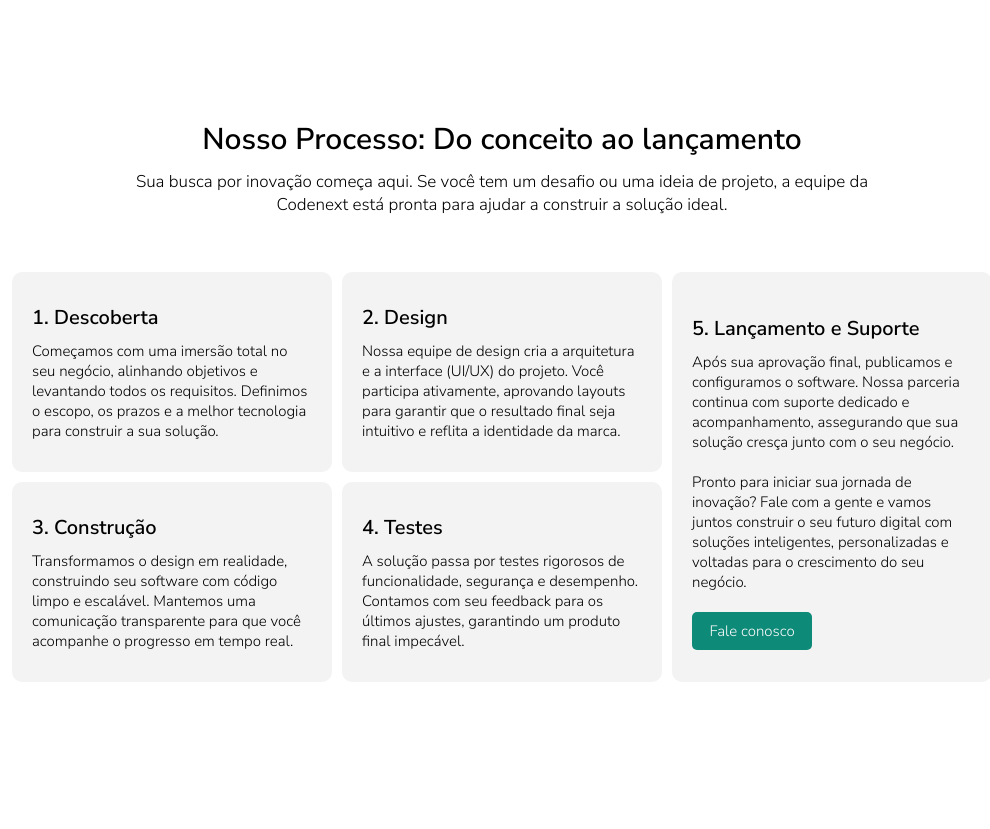
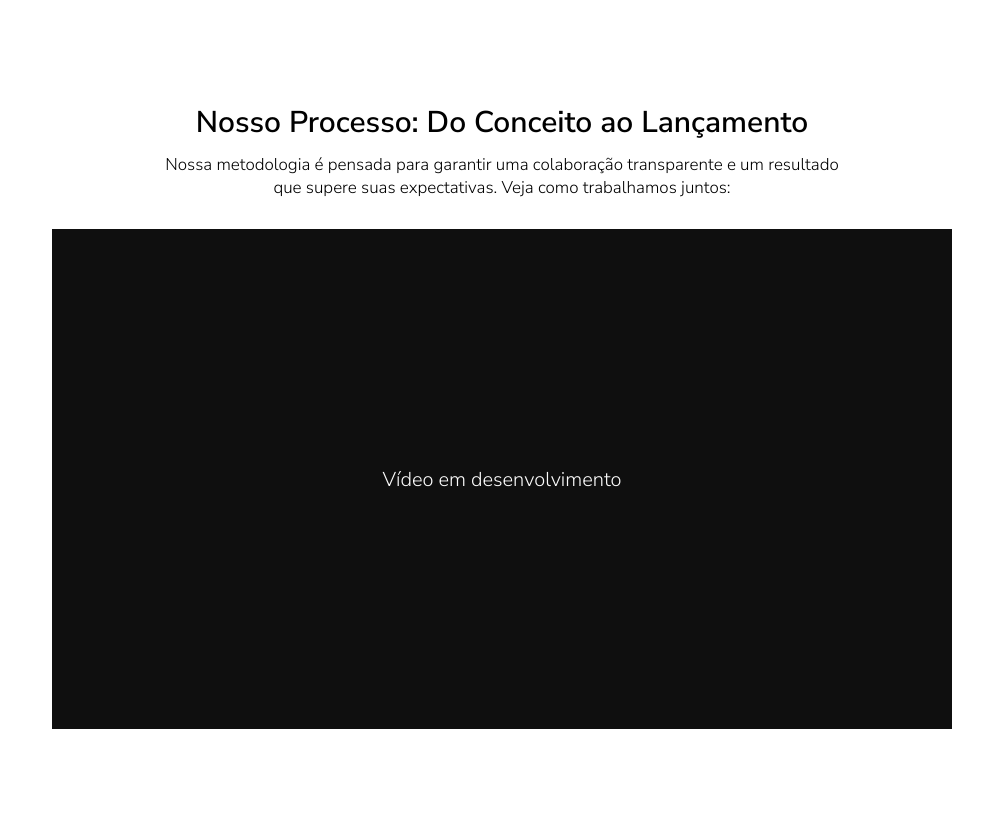
Before and after one commit to codenextofc/website, a plain HTML site: page html/home.html in a window 1280 px wide. Shown: the part 1927-2756 px from the top of the page, without its empty margins (138-1128 px from the left). Drawn offline with Linux system fonts and the light colour scheme; a web font is replaced by a local one.

Commit message:
Trocado seção grid por seção com vídeo

```diff
--- a/css/home.css
+++ b/css/home.css
@@ -6,6 +6,7 @@
   box-sizing: border-box;
   font-family: "Nunito Sans";
   font-weight: 300;
+  scroll-behavior: smooth;
 }
 
 hr {
@@ -40,6 +41,10 @@ hr {
   margin-right: 2px;
 }
 
+.nav-button-wrapper a{
+  text-decoration: none;
+}
+
 .nav-links {
   display: flex;
   align-items: center;
@@ -51,6 +56,10 @@ hr {
   padding: 12px;
   color: #0e8a78;
   text-decoration: none;
+}
+
+.nav-link:hover{
+  text-decoration: underline;
 }
 
 .nav-link p{
@@ -70,6 +79,10 @@ hr {
   display: flex;
   justify-content: center;
   align-items: center;
+}
+
+.btn-contact:hover{
+  background-color: #047060;
 }
 
 .hero {
@@ -166,13 +179,23 @@ hr {
 .btn-outline {
   border-radius: 5px;
   font-size: 17px;
-  height: 50px;
-  width: 150px;
+  height: 40px;
+  width: 120px;
   border: 2px solid #0e8a78;
   background-color: transparent;
   color: #0e8a78;
   font-weight: 600;
   cursor: pointer;
+}
+
+.btn-outline:hover{
+  color: #FCFCFC;
+  background-color: #0e8a78;
+  transition: all 0.1s ease-in;
+}
+
+.btn-outline:not(:hover){
+  transition: all ease-out 0.1s;
 }
 
 .section-products {
@@ -287,159 +310,49 @@ hr {
   font-size: 17px;
 }
 
-.section-client{
-   padding: 0 150px;
-   margin-bottom: 150px;
+.section-video{
+  margin: 120px 0;
+  padding: 0 100px;
 }
 
-.client-container{
-  height: 200px;
-  flex-direction: column;
+.video-container{
   display: flex;
   justify-content: center;
   align-items: center;
+  flex-direction: column;
 }
 
-.client-title{
-  text-align: center;
+.video-title{
   padding: 10px 0;
+  font-weight: 600;
   font-size: 30px;
-  font-weight: 600;
 }
 
-.client-subtitle{
+.video-subtitle{
+  padding-bottom: 30px;
+  font-size: 17px;
+  max-width: 700px;
   text-align: center;
-  padding-bottom: 20px;
-  font-size: 17px;
-  max-width: 800px;
 }
 
-.client-grid-container{
-  height: 410px;
-  display: grid;
-  grid-template-columns: repeat(3, 1fr);
-  grid-template-rows: 200px 200px;
-  column-gap: 10px;
-  row-gap: 10px;
+.video-wrapper{
+  justify-content: center;
+  text-align: center;
+  align-items: center;
+  display: flex;
+  height: 500px;
+  width: 900px;
+  background-color: #0f0f0f;
 }
 
-.client-grid1{
-  flex-direction: column;
-  padding: 20px;
-  justify-content: center;
-  display: flex;
-  border-radius: 10px;
-  background-color: #f3f3f3;
-}
-
-.client-grid2{
-  flex-direction: column;
-  padding: 20px;
-  justify-content: center;
-  display: flex;
-  border-radius: 10px;
-  background-color: #f3f3f3;
-}
-
-.client-grid3{
-  flex-direction: column;
-  padding: 20px;
-  justify-content: center;
-  display: flex;
-  border-radius: 10px;
-  background-color: #f3f3f3;
-  height: 205%;
-}
-
-.client-grid4{
-  flex-direction: column;
-  padding: 20px;
-  justify-content: center;
-  display: flex;
-  border-radius: 10px;
-  background-color: #f3f3f3;
-}
-
-.client-grid5{
-  flex-direction: column;
-  padding: 20px;
-  justify-content: center;
-  display: flex;
-  border-radius: 10px;
-  background-color: #f3f3f3;
-}
-
-.client-grid1-title{
-  font-weight: 600;
-  padding: 10px 0;
+.video-wrapper-title{
+  cursor: default;
   font-size: 20px;
-}
-
-.client-grid1-subtitle{
-  padding-bottom: 10px;
-  font-size: 15px;
-}
-
-.client-grid2-title{
-  font-weight: 600;
-  padding: 10px 0;
-  font-size: 20px;
-}
-
-.client-grid2-subtitle{
-  padding-bottom: 10px;
-  font-size: 15px;
-}
-
-.client-grid3-subtitle{
-  padding-bottom: 20px;
-  font-size: 15px;
-}
-
-.client-grid3-title{
-  font-weight: 600;
-  padding: 10px 0;
-  font-size: 20px;
-}
-
-.client-grid4-title{
-  font-weight: 600;
-  padding: 10px 0;
-  font-size: 20px;
-}
-
-.client-grid4-subtitle{
-  padding-bottom: 10px;
-  font-size: 15px;
-}
-
-.client-grid5-title{
-  font-weight: 600;
-  padding: 10px 0;
-  font-size: 20px;
-}
-
-.client-grid5-subtitle{
-  padding-bottom: 10px;
-  font-size: 15px;
-}
-
-.btn-contact2{
-    border-radius: 5px;
-  font-size: 15px;
-  width: 120px;
-  padding: 9px;
-  background-color: #0e8a78;
   color: #FCFCFC;
-  border: none;
-  cursor: pointer;
-  display: flex;
-  justify-content: center;
-  align-items: center;
 }
 
 .section-form{
-  margin-bottom: 120px;
+  margin-bottom: 60px;
   padding: 0 100px;
 }
 
@@ -478,23 +391,23 @@ hr {
 }
 
 .input-row1{
-  padding-bottom: 15px;
+  padding-bottom: 10px;
 }
 
 .input-row2{
-  padding-bottom: 15px;
+  padding-bottom: 10px;
 }
 
 .input-row3{
-  padding-bottom: 15px;
+  padding-bottom: 10px;
 }
 
 .input-row4{
-  padding-bottom: 15px;
+  padding-bottom: 10px;
 }
 
 .input-row5{
-  padding-bottom: 15px;
+  padding-bottom: 10px;
 }
 
 .input-row6{
@@ -511,7 +424,7 @@ hr {
   background-color: #f3f3f3;
   padding: 10px;
   width: 25vw;
-  height: 50px;
+  height: 40px;
 }
 
 .lastname{
@@ -524,7 +437,7 @@ hr {
   background-color: #f3f3f3;
   padding: 10px;
   width: 25vw;
-  height: 50px;
+  height: 40px;
 }
 
 .enterprise{
@@ -537,7 +450,7 @@ hr {
   background-color: #f3f3f3;
   padding: 10px;
   width: 50.5vw;
-  height: 50px;
+  height: 40px;
 }
 
 .enterprise-niche{
@@ -550,7 +463,7 @@ hr {
   background-color: #f3f3f3;
   padding: 10px;
   width: 50.5vw;
-  height: 50px;
+  height: 40px;
 }
 
 .telephone{
@@ -563,7 +476,7 @@ hr {
   background-color: #f3f3f3;
   padding: 10px;
   width: 50.5vw;
-  height: 50px;
+  height: 40px;
 }
 
 .email{
@@ -576,7 +489,7 @@ hr {
   background-color: #f3f3f3;
   padding: 10px;
   width: 50.5vw;
-  height: 50px;
+  height: 40px;
 }
 
 #describe{
@@ -621,6 +534,10 @@ hr {
   justify-content: center;
 }
 
+.footer-firts-links a:hover{
+  text-decoration: underline;
+}
+
 .footer-firts-links li{
     padding: 0 10px;
 }
@@ -639,6 +556,10 @@ hr {
   justify-content: center;
 }
 
+.footer-second-links a:hover{
+  text-decoration: underline;
+}
+
 .footer-second-links li{
     padding: 0 10px;
 }
--- a/html/home.html
+++ b/html/home.html
@@ -21,7 +21,7 @@
             <a class="nav-link" href="/html/cursos.html"><p>Cursos</p></a>
           </nav>
           <div class="nav-button-wrapper">
-            <button class="btn-contact">Fale Conosco</button>
+            <a href="#form-link"><button class="btn-contact">Fale Conosco</button></a>
           </div>
         </div>
       </div>
@@ -81,39 +81,16 @@
         </div>
       </div>
     </section>
-    <section class="section-client">
-      <div class="client-container">
-        <p class="client-title">Nosso Processo: Do conceito ao lançamento</p>
-        <p class="client-subtitle">Sua busca por inovação começa aqui. Se você tem um desafio ou uma ideia de projeto, a equipe da Codenext está pronta para ajudar a construir a solução ideal.</p>
+    <section class="section-video">
+      <div class="video-container">
+        <p class="video-title">Nosso Processo: Do Conceito ao Lançamento</p>
+        <p class="video-subtitle">Nossa metodologia é pensada para garantir uma colaboração transparente e um resultado que supere suas expectativas. Veja como trabalhamos juntos:</p>
+      <div class="video-wrapper">
+        <p class="video-wrapper-title">Vídeo em desenvolvimento</p>
       </div>
-      <div class="client-grid-container">
-        <div class="client-grid1">
-          <div>
-            <p class="client-grid1-title">1. Descoberta</p>
-            <p class="client-grid1-subtitle">Começamos com uma imersão total no seu negócio, alinhando objetivos e levantando todos os requisitos. Definimos o escopo, os prazos e a melhor tecnologia para construir a sua solução.</p>
-          </div>
-        </div>
-        <div class="client-grid2">
-          <p class="client-grid2-title">2. Design</p>
-          <p class="client-grid2-subtitle">Nossa equipe de design cria a arquitetura e a interface (UI/UX) do projeto. Você participa ativamente, aprovando layouts para garantir que o resultado final seja intuitivo e reflita a identidade da marca.</p>
-        </div>
-        <div class="client-grid3">
-          <p class="client-grid3-title">5. Lançamento e Suporte</p>
-          <p class="client-grid3-subtitle">Após sua aprovação final, publicamos e configuramos o software. Nossa parceria continua com suporte dedicado e acompanhamento, assegurando que sua solução cresça junto com o seu negócio.</p>
-          <p class="client-grid3-subtitle">Pronto para iniciar sua jornada de inovação? Fale com a gente e vamos juntos construir o seu futuro digital com soluções inteligentes, personalizadas e voltadas para o crescimento do seu negócio.</p>
-          <button class="btn-contact2">Fale conosco</button>
-        </div>
-        <div class="client-grid4">
-          <p class="client-grid4-title">3. Construção</p>
-          <p class="client-grid4-subtitle">Transformamos o design em realidade, construindo seu software com código limpo e escalável. Mantemos uma comunicação transparente para que você acompanhe o progresso em tempo real.</p>
-        </div>
-        <div class="client-grid5">
-          <p class="client-grid5-title">4. Testes</p>
-          <p class="client-grid5-subtitle">A solução passa por testes rigorosos de funcionalidade, segurança e desempenho. Contamos com seu feedback para os últimos ajustes, garantindo um produto final impecável.</p>
-        </div>
       </div>
     </section>
-    <section class="section-form">
+    <section id="form-link" class="section-form">
       <div class="form-container">
         <p class="form-title">Entre em contato conosco</p>
         <p class="form-subtitle">Quer saber mais sobre nossos cursos, soluções ou solicitar um orçamento?</p>
```
